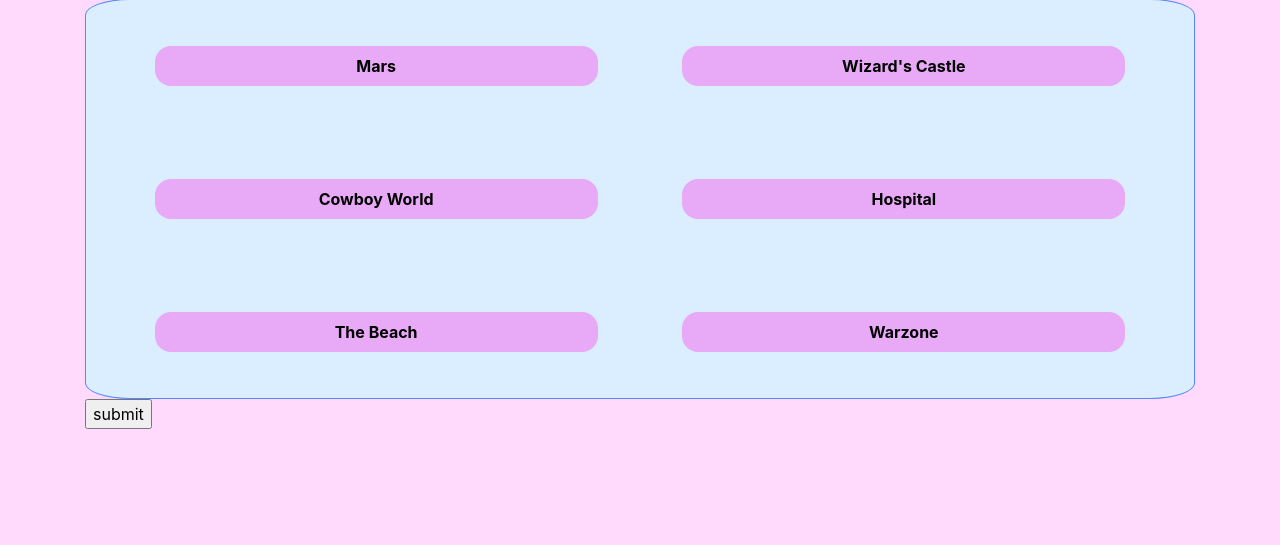
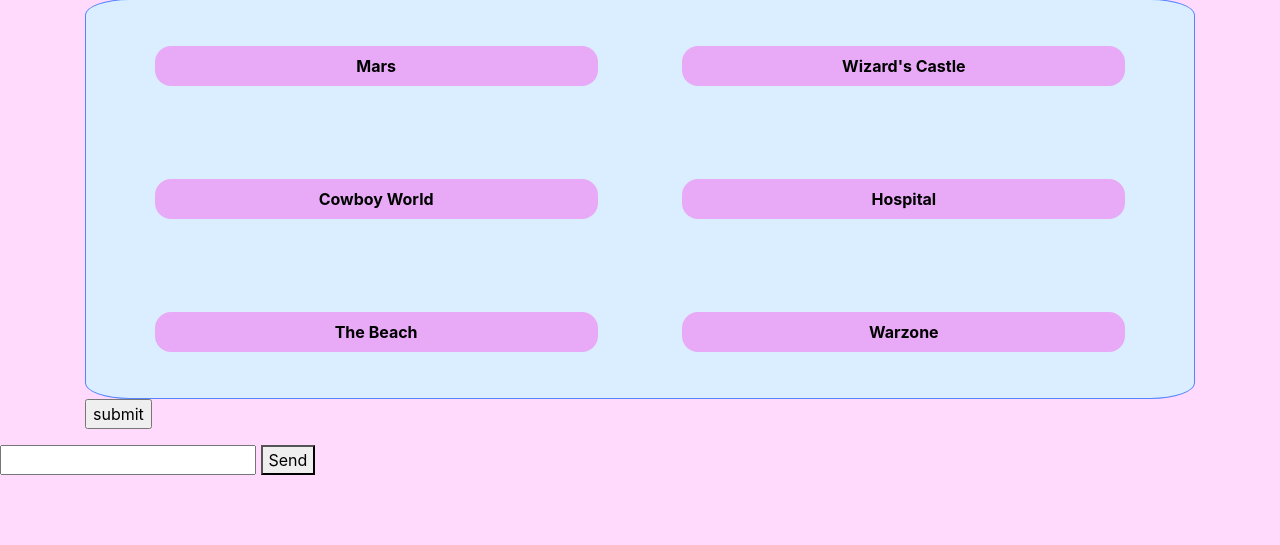
Before and after one commit to tanandpasty/CSCI-4710-WebApplications, a Flask app: page /chat in a window 1280 px wide. Shown: the part 121-666 px from the top of the page. Run offline with Flask 2, Linux system fonts and the light colour scheme; a user stored in the database is signed in; some libraries are stand-ins or nearby versions.

Commit message:
chat attempt

```diff
--- a/Final-Project/main.py
+++ b/Final-Project/main.py
@@ -1,7 +1,13 @@
 from website import create_app
 from flask_socketio import SocketIO, send
+
 app = create_app()
 socketio = SocketIO(app)
 
+@socketio.on('message')
+def handleMessage(msg):
+	print('Message: ' + msg)
+	send(msg, broadcast=True)
+
 if __name__ == '__main__':
     socketio.run(app)
--- a/Final-Project/website/templates/chat.html
+++ b/Final-Project/website/templates/chat.html
@@ -2,6 +2,11 @@
 {% block title %}Chat{% endblock %}
 
 {% block content %}
+
+
+<script type="text/javascript" src="https://cdnjs.cloudflare.com/ajax/libs/socket.io/1.4.8/socket.io.min.js"></script>
+<script src="https://ajax.googleapis.com/ajax/libs/jquery/2.2.4/jquery.min.js"></script>
+
 
 <!-- Chat Rooms -->
 <section class="container">
@@ -16,4 +21,31 @@
     <input type="submit" value="submit">
 </section>
 
+
+<script type="text/javascript">
+    $(document).ready(function() {
+
+        var socket = io.connect('http://127.0.0.1:5000/chat');
+
+        socket.on('connect', function() {
+            socket.send('Connected!');
+        });
+
+        // socket.on('message', function(msg) {
+        //     $("#messages").append('<li>'+msg+'</li>');
+        //     console.log('Received message');
+        // });
+
+        // $('#sendbutton').on('click', function() {
+        //     socket.send($('#myMessage').val());
+        //     $('#myMessage').val('');
+        // });
+
+    });
+</script>
+
+<ul id="messages"></ul>
+<input type="text" id="myMessage">
+<button id="sendbutton">Send</button>
+
 {% endblock %}
```
